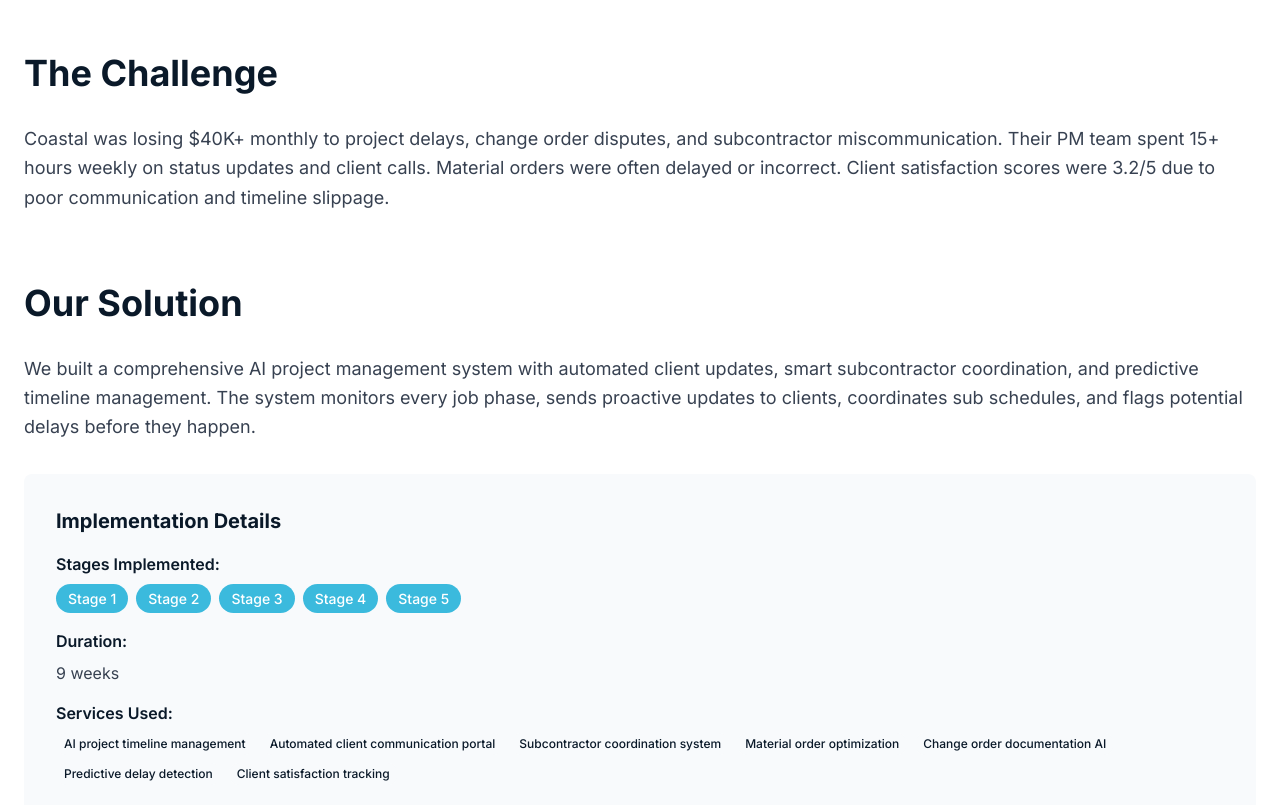
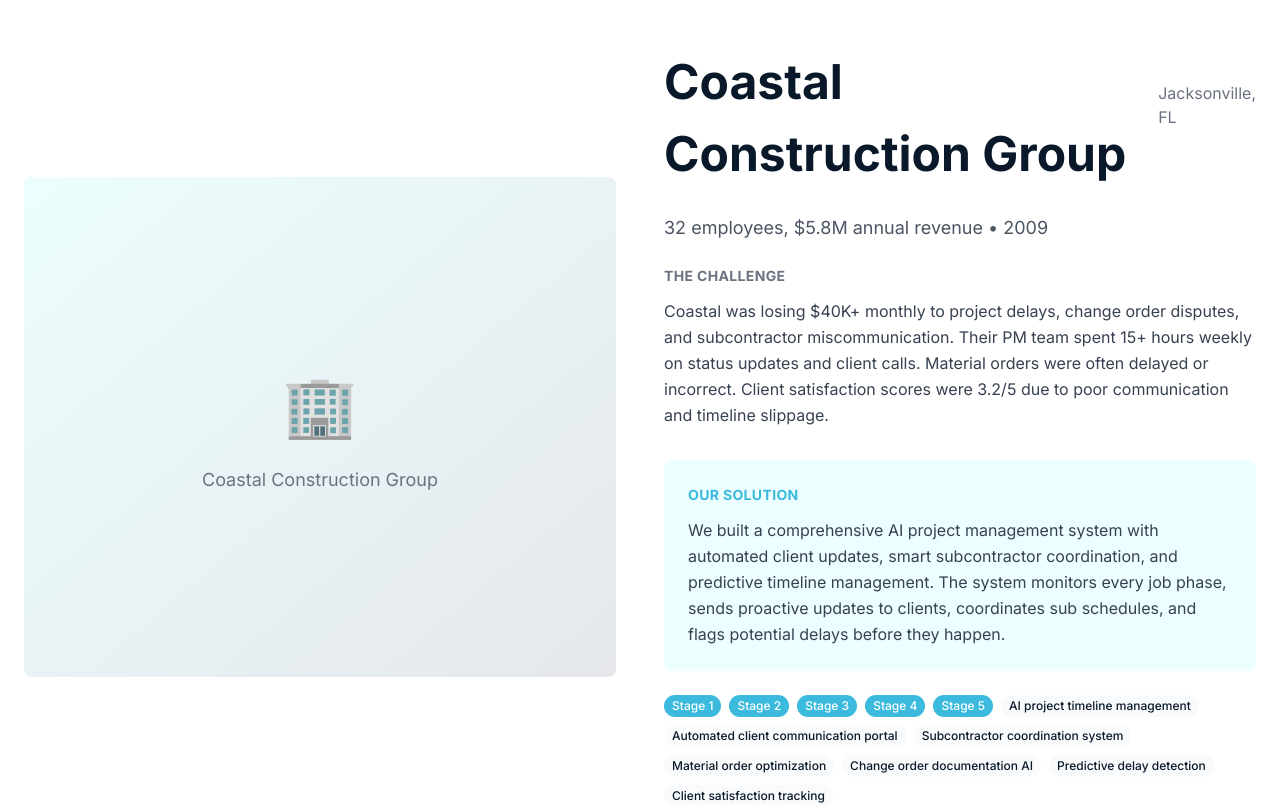
Before and after one commit to Nichefinder1/nichefinders-ai-website, a Next.js app: page /case-studies/coastal-construction-group in a window 1280 px wide. Shown: the part 860-1665 px from the top of the page. Built offline with nearby package versions, Linux system fonts and the light colour scheme.

Commit message:
Add two-column layout with image placeholder for case study detail pages

```diff
--- a/src/app/case-studies/[slug]/page.tsx
+++ b/src/app/case-studies/[slug]/page.tsx
@@ -96,65 +96,79 @@ export default function CaseStudyPage({ params }: Props) {
         </Container>
       </Section>
 
-      {/* Challenge Section */}
-      <Section>
-        <Container size="md">
-          <div className="mb-16">
-            <h2 className="text-3xl md:text-4xl font-black text-navy-deep mb-6">
+      {/* Client Overview Section */}
+      <Section background="white">
+        <Container size="lg">
+          <div className="grid grid-cols-1 lg:grid-cols-2 gap-12 items-center">
+            {/* Image */}
+            <div className="relative w-full h-[400px] md:h-[500px] rounded-lg overflow-hidden bg-gray-200">
+              {study.image ? (
+                <img
+                  src={study.image}
+                  alt={study.client.name}
+                  className="w-full h-full object-cover"
+                />
+              ) : (
+                <div className="w-full h-full flex items-center justify-center bg-gradient-to-br from-cyan-50 to-navy-50">
+                  <div className="text-center p-8">
+                    <div className="text-6xl mb-4 text-cyan-primary">🏢</div>
+                    <p className="text-gray-500 text-lg">{study.client.name}</p>
+                  </div>
+                </div>
+              )}
+            </div>
+
+            {/* Client Info */}
+            <div>
+              <div className="flex items-baseline gap-3 mb-6">
+                <h2 className="text-4xl md:text-5xl font-black text-navy-deep">
+                  {study.client.name}
+                </h2>
+                <span className="text-gray-500">{study.client.location}</span>
+              </div>
+
+              <p className="text-lg text-gray-600 mb-6">
+                {study.client.size} • {study.client.yearsFounded}
+              </p>
+
+              <div className="mb-8">
+                <h3 className="text-sm font-bold text-gray-500 uppercase tracking-wide mb-3">
                   The Challenge
-            </h2>
-            <p className="text-lg text-gray-700 leading-relaxed">
+                </h3>
+                <p className="text-gray-700 leading-relaxed">
                   {study.challenge}
                 </p>
               </div>
 
-          {/* Solution Section */}
-          <div className="mb-16">
-            <h2 className="text-3xl md:text-4xl font-black text-navy-deep mb-6">
+              <div className="bg-cyan-50 rounded-lg p-6">
+                <h3 className="text-sm font-bold text-cyan-primary uppercase tracking-wide mb-3">
                   Our Solution
-            </h2>
-            <p className="text-lg text-gray-700 leading-relaxed mb-8">
+                </h3>
+                <p className="text-gray-700 leading-relaxed">
                   {study.solution}
                 </p>
+              </div>
 
-            <div className="bg-gray-light rounded-lg p-8">
-              <h3 className="text-xl font-bold text-navy-deep mb-4">
-                Implementation Details
-              </h3>
-              <div className="space-y-4">
-                <div>
-                  <p className="font-semibold text-navy-deep mb-2">
-                    Stages Implemented:
-                  </p>
-                  <div className="flex flex-wrap gap-2">
+              <div className="mt-6 flex flex-wrap gap-2">
                 {study.implementation.stages.map((stage) => (
-                      <Badge key={stage} variant="primary" size="md">
+                  <Badge key={stage} variant="primary" size="sm">
                     Stage {stage}
                   </Badge>
                 ))}
-                  </div>
-                </div>
-                <div>
-                  <p className="font-semibold text-navy-deep mb-2">Duration:</p>
-                  <p className="text-gray-700">{study.implementation.duration}</p>
-                </div>
-                <div>
-                  <p className="font-semibold text-navy-deep mb-2">
-                    Services Used:
-                  </p>
-                  <div className="flex flex-wrap gap-2">
-                    {study.implementation.services.map((service) => (
-                      <Badge key={service} variant="secondary" size="sm">
+                {study.implementation.services.map((service, i) => (
+                  <Badge key={i} variant="secondary" size="sm">
                     {service}
                   </Badge>
                 ))}
               </div>
             </div>
           </div>
-            </div>
-          </div>
+        </Container>
+      </Section>
 
       {/* Results Section */}
+      <Section>
+        <Container size="md">
           <div className="mb-16">
             <h2 className="text-3xl md:text-4xl font-black text-navy-deep mb-6">
               The Results
```
Lines whose indentation alone changed are shown as unchanged.
